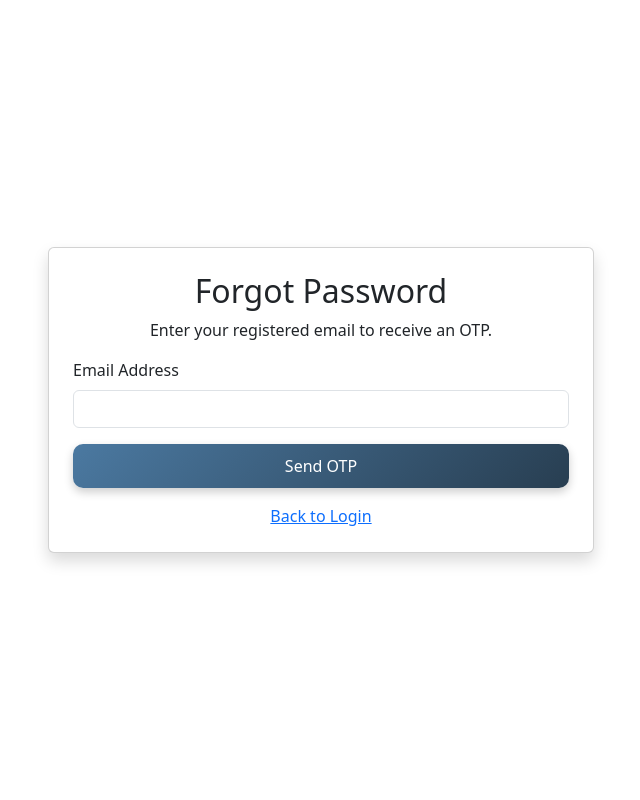
After one commit to Rishabhrv/MasterSheet3, a Flask app: page /forgot-password in a window 1280 px wide. The commit adds this page. Shown: the whole page, without its empty margins (319-959 px from the left). Run offline with Flask 3, Linux system fonts and the light colour scheme; the visitor is signed in with stand-in values (Sample User, id 1).

Commit message:
dash acesses and forgot password

```diff
--- a/app.py
+++ b/app.py
@@ -7,8 +7,11 @@ import gspread
 import pytz
 from pytz import timezone
 from flask import (Flask, jsonify, redirect,
-                   render_template, request, session, url_for)
+                   render_template, request, session, url_for, flash)
 from google.oauth2.service_account import Credentials
+from flask_mail import Mail, Message
+import random
+import string
 from werkzeug.exceptions import BadRequest
 from jwt import encode
 from dotenv import load_dotenv
@@ -25,6 +28,22 @@ scope = ["https://www.googleapis.com/auth/spreadsheets"]
 creds_path = os.getenv('CREDS_PATH', 'token.json')
 users_json_path = os.getenv('USERS_JSON_PATH', 'users.json')
 sheets_json_path = os.getenv('SHEETS_JSON_PATH', 'sheets.json')
+
+
+load_dotenv()
+
+app.config['MAIL_SERVER'] = os.getenv('MAIL_SERVER')
+app.config['MAIL_PORT'] = int(os.getenv('MAIL_PORT', 587))
+app.config['MAIL_USE_TLS'] = os.getenv('MAIL_USE_TLS', 'True') == 'True'
+app.config['MAIL_USE_SSL'] = os.getenv('MAIL_USE_SSL', 'False') == 'True'
+app.config['MAIL_USERNAME'] = os.getenv('MAIL_USERNAME')
+app.config['MAIL_PASSWORD'] = os.getenv('MAIL_PASSWORD')
+app.config['MAIL_DEFAULT_SENDER'] = os.getenv('MAIL_DEFAULT_SENDER')
+
+mail = Mail(app)
+
+# Temporary storage for OTPs
+otp_store = {}
 
 credentials = Credentials.from_service_account_file(creds_path, scopes = scope)
 gc = gspread.authorize(credentials)
@@ -93,7 +112,9 @@ def manage_session():
     session.permanent = True
 
     # Bypass the check if we're on the login, logout, or static routes
-    if request.endpoint in ('login', 'static', 'logout','redirect_to_adsearch'):
+    if request.endpoint in ('login', 'static', 'logout',
+                            'redirect_to_adsearch',
+                            'forgot_password', 'reset_password'):
         return None
 
     # If user is not logged in, redirect to login
@@ -106,6 +127,143 @@ def manage_session():
             username = session.get('name', 'Unknown User')
             app.logger.info(f'Logging out user {username} due to time restriction.')
             return redirect(url_for('logout'))
+
+import logging
+
+# Configure logging
+logging.basicConfig(level=logging.INFO)
+
+@app.route('/forgot-password', methods=['GET', 'POST'])
+def forgot_password():
+    if request.method == 'POST':
+        email = request.form['email']
+
+        # Load user data
+        users = read_users_from_json()
+        user = next((u for u in users if u['email'] == email), None)
+
+        if user:
+
+            # Allow password reset only if email belongs to an Admin
+            if user.get('role') != 'Admin':
+                flash("Only Admins can reset their password.", "danger")
+                logging.warning(f"Unauthorized password reset attempt by non-admin: {email}")
+                return redirect(url_for('login'))
+
+            # Generate OTP
+            otp = ''.join(random.choices(string.digits, k=6))  # 6-digit OTP
+            otp_store[email] = otp
+
+            # Send OTP via email
+            msg = Message('MasterSheet Password Reset', recipients=[email])
+            msg.body = f"""
+            Dear User,
+
+            You have requested to reset your password. Please use the One-Time Password (OTP) below to proceed with the reset:
+
+            🔑 OTP: {otp}
+
+            For security reasons, this OTP is valid for a limited time and should not be shared with anyone. If you did not request a password reset, please ignore this email."""
+            mail.send(msg)
+
+            logging.info(f"OTP sent to Admin {email} for password reset.")
+
+            flash('An OTP has been sent to your email.', 'info')
+            return redirect(url_for('reset_password', email=email))
+        else:
+            flash('Email not found!', 'danger')
+            logging.warning(f"Password reset attempt with non-existent email: {email}")
+
+    return render_template('forgot_password.html')
+
+
+@app.route('/reset-password/<email>', methods=['GET', 'POST'])
+def reset_password(email):
+    # Load user data
+    users = read_users_from_json()
+    user = next((u for u in users if u['email'] == email), None)
+
+    # Ensure email exists and belongs to an Admin
+    if not user or user.get('role') != 'Admin':
+        flash("Only Admins can reset their password.", "danger")
+        logging.warning(f"Unauthorized reset password access attempt by: {email}")
+        return redirect(url_for('login'))
+
+    if request.method == 'POST':
+        entered_otp = request.form['otp']
+        new_password = request.form['new_password']
+
+        # Validate OTP
+        if otp_store.get(email) == entered_otp:
+            # Update password in the user database
+            for user in users:
+                if user['email'] == email:
+                    user['pass'] = new_password
+                    break
+
+            write_users_to_json(users)  # Save changes
+            otp_store.pop(email, None)  # Remove OTP after use
+
+            logging.info(f"Admin {email} successfully reset their password.")
+
+            flash('Password reset successfully.', 'success')
+            session.modified = True
+            return redirect(url_for('login'))
+        else:
+            flash('Invalid OTP. Please try again.', 'danger')
+            logging.warning(f"Invalid OTP entered for {email}.")
+
+    return render_template('reset_password.html', email=email)
+
+
+@app.route('/redirect_to_content_dashboard')
+def redirect_to_content_dashboard():
+    import time
+    if not session.get('logged_in') or session.get('user_role') != 'Content Writer':
+        app.logger.warning("Unauthorized request to redirect_to_content_dashboard.")
+        return redirect(url_for('login'))
+
+    try:
+        expiration_time = int(time.time()) + 20 * 60
+
+        token = encode({
+            'user': session['name'],
+            'role': session['user_role'],
+            'exp': expiration_time
+        }, SECRET_KEY, algorithm='HS256')
+
+        dashboard_url = f"https://agkit.agvolumes.com/teamdash?token={token}"
+        #dashboard_url = f"http://localhost:8501/teamdash?token={token}"
+        app.logger.info("Redirect to Content Data Dashboard successfully")
+        return redirect(dashboard_url)
+    except Exception as e:
+        app.logger.error(f"Error generating token or redirect URL: {str(e)}")
+        return "Internal Server Error", 500
+
+
+@app.route('/redirect_to_proofread_dashboard')
+def redirect_to_proofread_dashboard():
+    import time
+    if not session.get('logged_in') or session.get('user_role') != 'Proofreader':
+        app.logger.warning("Unauthorized request to redirect_to_proofread_dashboard.")
+        return redirect(url_for('login'))
+
+    try:
+        expiration_time = int(time.time()) + 20 * 60
+
+        token = encode({
+            'user': session['name'],
+            'role': session['user_role'],
+            'exp': expiration_time
+        }, SECRET_KEY, algorithm='HS256')
+
+        dashboard_url = f"https://agkit.agvolumes.com/teamdash?token={token}"
+        #dashboard_url = f"http://localhost:8501/teamdash?token={token}"
+        app.logger.info("Redirect to Proofread Data Dashboard successfully")
+        return redirect(dashboard_url)
+    except Exception as e:
+        app.logger.error(f"Error generating token or redirect URL: {str(e)}")
+        return "Internal Server Error", 500
 
 
 @app.route('/redirect_to_dashboard')
--- /dev/null
+++ b/templates/forgot_password.html
@@ -0,0 +1,56 @@
+<!DOCTYPE html>
+<html lang="en">
+<head>
+    <meta charset="UTF-8">
+    <meta name="viewport" content="width=device-width, initial-scale=1.0">
+    <title>Forgot Password</title>
+    <link rel="stylesheet" href="https://cdn.jsdelivr.net/npm/bootstrap@5.3.0/dist/css/bootstrap.min.css">
+</head>
+
+<style>
+
+    .btn-primary {
+        background: linear-gradient(135deg, #4b79a1, #283e51);
+        border: none;
+        color: #fff;
+        padding: 10px;
+        border-radius: 10px;
+        transition: all 0.3s ease;
+        box-shadow: 0 4px 10px rgba(0, 0, 0, 0.2);
+    }
+
+    .btn-primary:hover {
+        background: linear-gradient(20deg, #4b79a1, #283e51);
+    }
+</style>
+
+<body class="d-flex justify-content-center align-items-center vh-100">
+    <div class="container">
+        <div class="row justify-content-center">
+            <div class="col-md-6">
+                <div class="card shadow p-4">
+                    <h2 class="text-center">Forgot Password</h2>
+                    <p class="text-center">Enter your registered email to receive an OTP.</p>
+
+                    {% with messages = get_flashed_messages(with_categories=true) %}
+                        {% for category, message in messages %}
+                            <div class="alert alert-{{ category }}">{{ message }}</div>
+                        {% endfor %}
+                    {% endwith %}
+
+                    <form method="POST">
+                        <div class="mb-3">
+                            <label for="email" class="form-label">Email Address</label>
+                            <input type="email" class="form-control" id="email" name="email" required>
+                        </div>
+                        <button type="submit" class="btn btn-primary w-100">Send OTP</button>
+                    </form>
+                    <div class="text-center mt-3">
+                        <a href="{{ url_for('login') }}">Back to Login</a>
+                    </div>
+                </div>
+            </div>
+        </div>
+    </div>
+</body>
+</html>
```
Also changed, not shown: templates/index.html (+18 -24 lines), templates/login.html (+11 -0 lines), templates/reset_password.html (added, +60 -0 lines).
